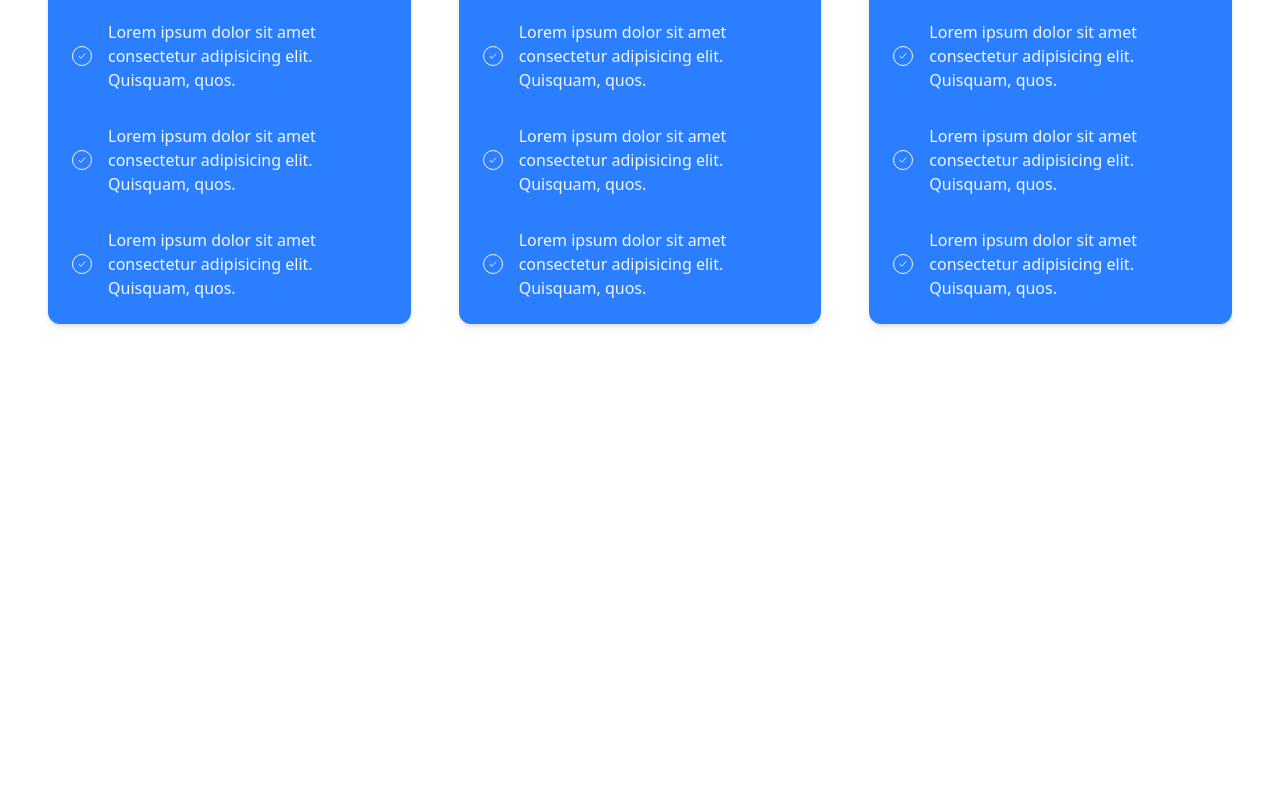
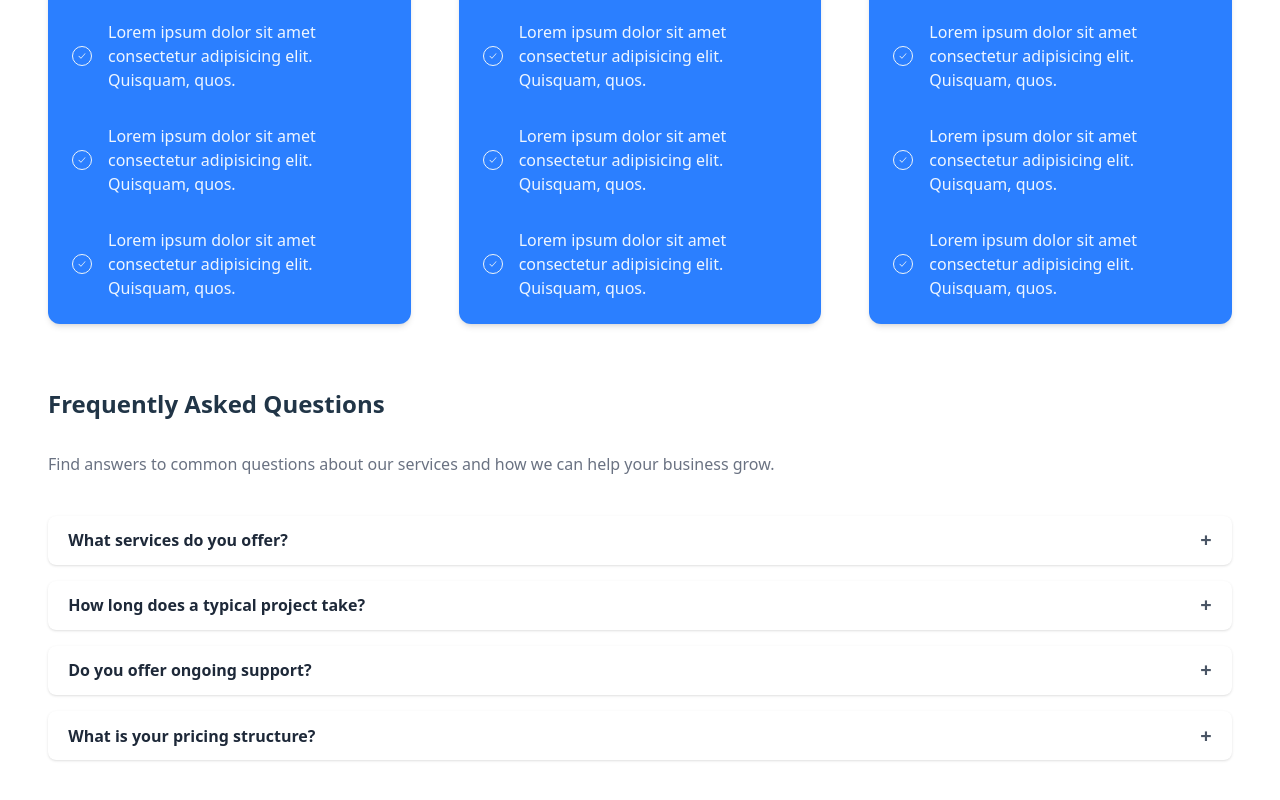
Before and after one commit to devfromnyc/shopify-business-website, a React (Vite) app: page / in a window 1280 px wide. Shown: the part 4043-4843 px from the top of the page. Before the commit the page ends 4431 px from the top, so only its background shows below. Built offline with nearby package versions, Linux system fonts and the light colour scheme.

Commit message:
Create faq component

```diff
--- /dev/null
+++ b/src/components/sections/Faq.jsx
@@ -0,0 +1,48 @@
+import React, { useState } from "react";
+
+const Faq = ({ questions, layout = "column", header, paragraphText }) => {
+  const [openIndex, setOpenIndex] = useState(null);
+
+  const toggleQuestion = (index) => {
+    setOpenIndex(openIndex === index ? null : index);
+  };
+
+  const layoutClasses =
+    layout === "row"
+      ? "flex flex-col lg:flex-row gap-8 items-start"
+      : "flex flex-col gap-4";
+
+  return (
+    <div className="flex flex-col gap-4 px-12 py-8">
+      <h2 className="text-2xl font-bold text-left mb-4">{header}</h2>
+      <p className="text-gray-500 text-left mb-6">{paragraphText}</p>
+
+      <div className={layoutClasses}>
+        {questions.map((item, index) => (
+          <div
+            key={index}
+            className={`${layout === "row" ? "flex-1" : "w-full"}`}>
+            <button
+              onClick={() => toggleQuestion(index)}
+              className="w-full text-left p-4 bg-white border border-gray-200 rounded-lg shadow-sm hover:shadow-md transition-shadow duration-200 flex justify-between items-center">
+              <span className="font-semibold text-gray-800">
+                {item.question}
+              </span>
+              <span className="text-xl font-bold text-gray-600 ml-4">
+                {openIndex === index ? "−" : "+"}
+              </span>
+            </button>
+
+            {openIndex === index && (
+              <div className="mt-2 p-4 bg-gray-50 border border-gray-200 rounded-lg">
+                <p className="text-gray-700">{item.answer}</p>
+              </div>
+            )}
+          </div>
+        ))}
+      </div>
+    </div>
+  );
+};
+
+export default Faq;
--- a/src/pages/Home.jsx
+++ b/src/pages/Home.jsx
@@ -7,6 +7,9 @@ import ecommerce from "../assets/ecommerce.png";
 import FeaturedImages from "../components/sections/FeaturedImages";
 import { ServiceIcons } from "../components/sections/ServiceIcons";
 import Pricing from "../components/sections/Pricing";
+import Faq from "../components/sections/Faq";
+import { faqData } from "../utils/faqData";
+
 export const Home = () => {
   return (
     <>
@@ -50,6 +53,12 @@ export const Home = () => {
         plan2Price={79}
         plan3Price={149}
       />
+      <Faq
+        questions={faqData}
+        layout="column"
+        header="Frequently Asked Questions"
+        paragraphText="Find answers to common questions about our services and how we can help your business grow."
+      />
     </>
   );
 };
--- /dev/null
+++ b/src/utils/faqData.js
@@ -0,0 +1,22 @@
+export const faqData = [
+  {
+    question: "What services do you offer?",
+    answer:
+      "We offer a comprehensive range of business solutions including web development, digital marketing, consulting, and strategic planning to help grow your business.",
+  },
+  {
+    question: "How long does a typical project take?",
+    answer:
+      "Project timelines vary depending on scope and complexity. Most projects are completed within 2-8 weeks, with larger enterprise solutions taking 3-6 months.",
+  },
+  {
+    question: "Do you offer ongoing support?",
+    answer:
+      "Yes, we provide ongoing support and maintenance packages to ensure your business solutions continue to perform optimally after launch.",
+  },
+  {
+    question: "What is your pricing structure?",
+    answer:
+      "Our pricing is project-based and depends on your specific requirements. We offer transparent pricing with no hidden fees and provide detailed quotes before starting any work.",
+  },
+];
```
